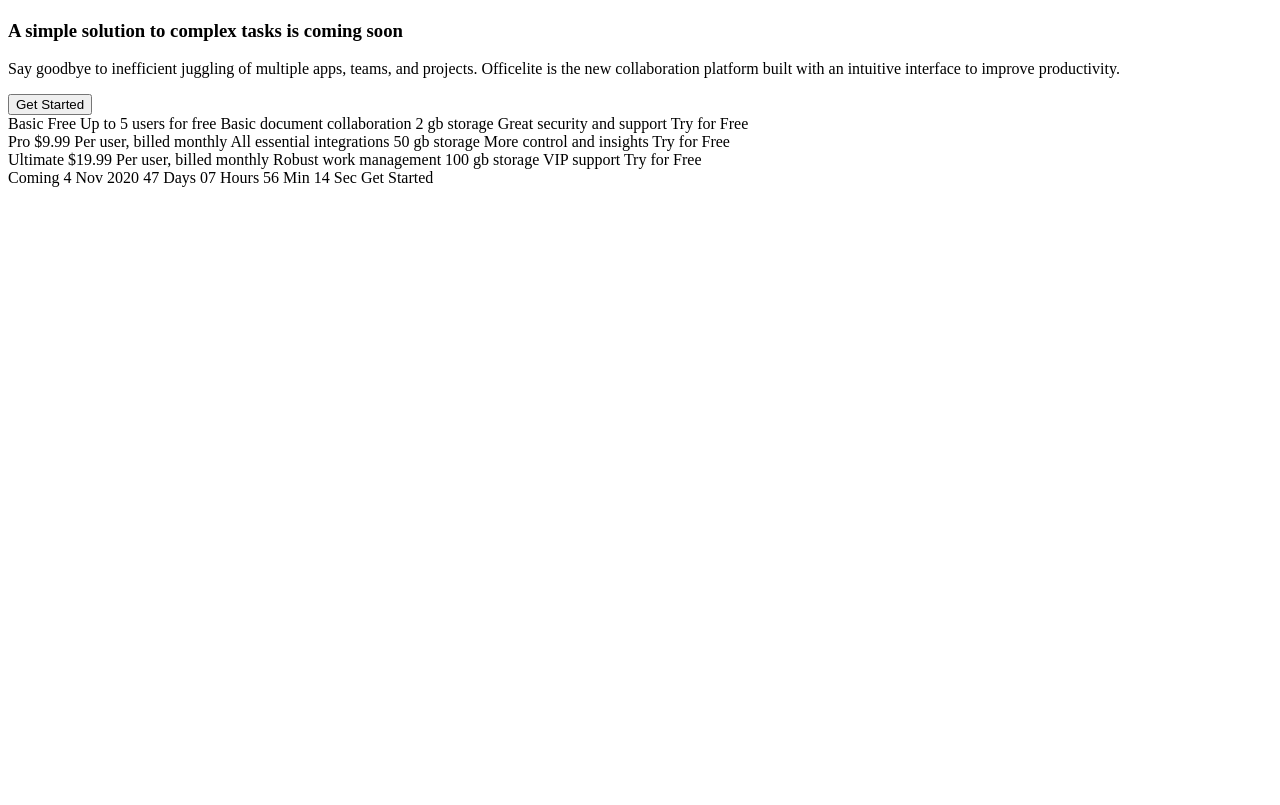
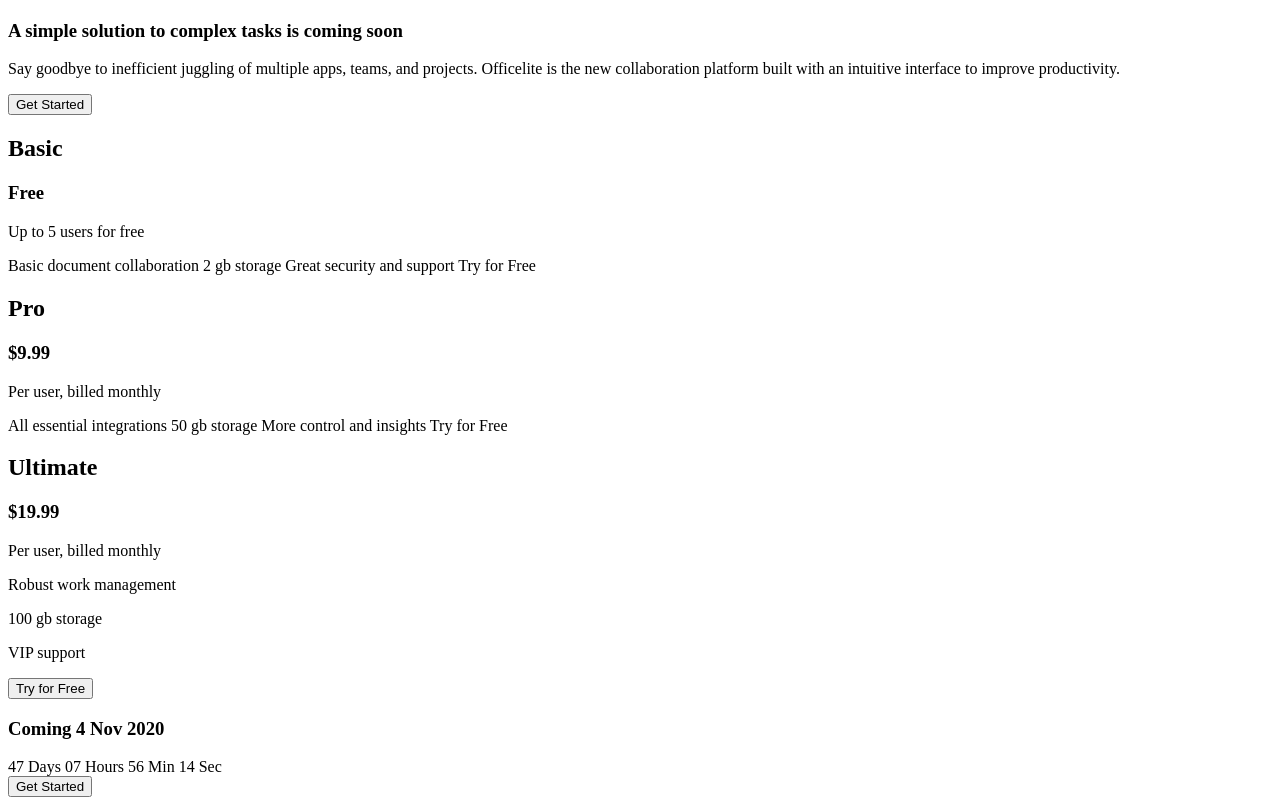
Before and after one commit to Jason-Donmoyer/Officelite-Coming-Soon, a plain HTML site: page index.html in a window 1280 px wide. Shown: the part 41-846 px from the top of the page. Before the commit the page ends 800 px from the top, so only its background shows below. Drawn offline with Linux system fonts and the light colour scheme.

Commit message:
HTML: --added markup

```diff
--- a/index.html
+++ b/index.html
@@ -28,45 +28,52 @@
 
     <article class="payment-options-section-container">
       <section class="payment-container basic-payment-section-container">
-        Basic
-    Free
-    Up to 5 users for free
+        <h2>Basic</h2>
+        <h3>Free</h3>
+        <p>Up to 5 users for free</p>
     Basic document collaboration
     2 gb storage
     Great security and support
     Try for Free
       </section>
       <section class="payment-container pro-payment-section-container">
-        Pro
-    $9.99
-    Per user, billed monthly
+        <h2>Pro</h2>
+        <h3>$9.99</h3>
+        <p>Per user, billed monthly</p>
     All essential integrations
     50 gb storage
     More control and insights
     Try for Free
       </section>
       <section class="payment-container ultimate-payment-section-container">
-        Ultimate
-    $19.99
-    Per user, billed monthly
-    Robust work management
-    100 gb storage
-    VIP support
-    Try for Free
+        <h2>Ultimate</h2>
+        <h3>$19.99</h3>
+    <p>Per user, billed monthly</p>
+    <p>Robust work management</p>
+    <p>100 gb storage</p>
+    <p>VIP support</p>
+    <button>Try for Free</button>
       </section>
     </article>
 
     <article class="coming-soon-container">
       <section class="coming-soon-content-container-section">
-        <!-- If you're choosing to make this date dynamic, set it to 30 days in the future from the moment the visitor views the page -->
-    Coming 4 Nov 2020
+        <div class="countdown-container">
+          <h3>Coming 4 Nov 2020</h3>
 
-    <!-- If you're choosing to make this timer dynamic, have it countdown from the date you set above -->
-    47 Days
-    07 Hours
-    56 Min
-    14 Sec
-    Get Started
+          <div class="countdown-timer-container">
+            <!-- If you're choosing to make this timer dynamic, have it countdown from the date you set above -->
+            47 Days
+            07 Hours
+            56 Min
+            14 Sec
+             <!-- If you're choosing to make this date dynamic, set it to 30 days in the future from the moment the visitor views the page -->
+          </div>
+
+        </div>
+
+        <button>Get Started</button>
+
       </section>
     </article>
 
```
